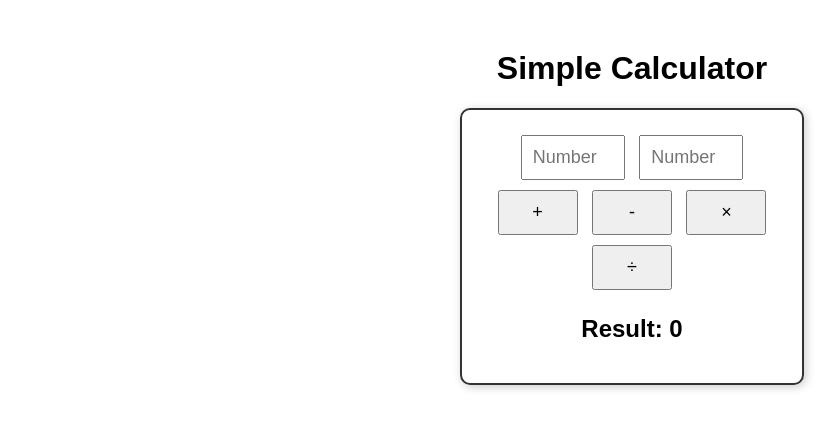
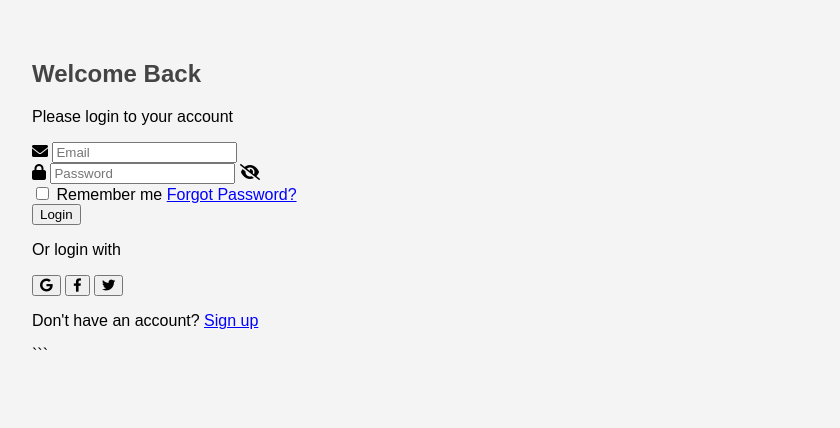
Before and after one commit to Araptalucky/assignment, a plain HTML site: page index.html in a window 1280 px wide. Shown: the whole page, without its empty margins (8-848 px from the left). Drawn offline with Linux system fonts and the light colour scheme.

Commit message:
Add files via upload

````diff
--- a/index.html
+++ b/index.html
@@ -1,74 +1,67 @@
+
 <!DOCTYPE html>
 <html lang="en">
 <head>
     <meta charset="UTF-8">
     <meta name="viewport" content="width=device-width, initial-scale=1.0">
-    <title>Simple Calculator</title>
-    <style>
-        body {
-            font-family: Arial, sans-serif;
-            text-align: center;
-            margin: 50px;
-        }
-        .calculator {
-            width: 300px;
-            margin: auto;
-            padding: 20px;
-            border: 2px solid #333;
-            border-radius: 10px;
-            box-shadow: 2px 2px 10px rgba(0, 0, 0, 0.2);
-        }
-        input, button {
-            width: 80px;
-            margin: 5px;
-            padding: 10px;
-            font-size: 18px;
-        }
-    </style>
+    <title>Login | Modern Auth</title>
+    <link rel="stylesheet" href="style.css">
+    <link rel="stylesheet" href="https://cdnjs.cloudflare.com/ajax/libs/font-awesome/6.0.0/css/all.min.css">
 </head>
 <body>
+    <div class="container">
+        <div class="login-box">
+            <h2>Welcome Back</h2>
+            <p class="subtitle">Please login to your account</p>
 
-    <h1>Simple Calculator</h1>
+            <form id="loginForm">
+                <div class="input-group">
+                    <i class="fas fa-envelope"></i>
+                    <input type="email" id="email" placeholder="Email" required>
+                </div>
 
-    <div class="calculator">
-        <input type="number" id="num1" placeholder="Number 1">
-        <input type="number" id="num2" placeholder="Number 2"><br>
+                <div class="input-group">
+                    <i class="fas fa-lock"></i>
+                    <input type="password" id="password" placeholder="Password" required>
+                    <i class="fas fa-eye-slash toggle-password"></i>
+                </div>
 
-        <button onclick="calculate('+')">+</button>
-        <button onclick="calculate('-')">-</button>
-        <button onclick="calculate('*')">×</button>
-        <button onclick="calculate('/')">÷</button>
+                <div class="options">
+                    <label class="remember-me">
+                        <input type="checkbox" id="remember">
+                        <span class="checkmark"></span>
+                        Remember me
+                    </label>
+                    <a href="#" class="forgot-password">Forgot Password?</a>
+                </div>
 
-        <h2>Result: <span id="result">0</span></h2>
+                <button type="submit" class="login-btn">
+                    <span class="btn-text">Login</span>
+                    <div class="spinner"></div>
+                </button>
+            </form>
+
+            <div class="social-login">
+                <p>Or login with</p>
+                <div class="social-icons">
+                    <button class="social-btn google">
+                        <i class="fab fa-google"></i>
+                    </button>
+                    <button class="social-btn facebook">
+                        <i class="fab fa-facebook-f"></i>
+                    </button>
+                    <button class="social-btn twitter">
+                        <i class="fab fa-twitter"></i>
+                    </button>
+                </div>
+            </div>
+
+            <p class="signup-link">
+                Don't have an account? <a href="signup.html">Sign up</a>
+            </p>
+        </div>
     </div>
-
-    <script>
-        function calculate(operator) {
-            let num1 = parseFloat(document.getElementById("num1").value);
-            let num2 = parseFloat(document.getElementById("num2").value);
-            let result = 0;
-
-            if (isNaN(num1) || isNaN(num2)) {
-                alert("Please enter valid numbers!");
-                return;
-            }
-
-            switch (operator) {
-                case '+': result = num1 + num2; break;
-                case '-': result = num1 - num2; break;
-                case '*': result = num1 * num2; break;
-                case '/':
-                    if (num2 === 0) {
-                        alert("Cannot divide by zero!");
-                        return;
-                    }
-                    result = num1 / num2;
-                    break;
-            }
-
-            document.getElementById("result").innerText = result;
-        }
-    </script>
-
+    <script src="script.js"></script>
 </body>
 </html>
+```
````
Also changed, not shown: signup.js (added, +52 -0 lines).
